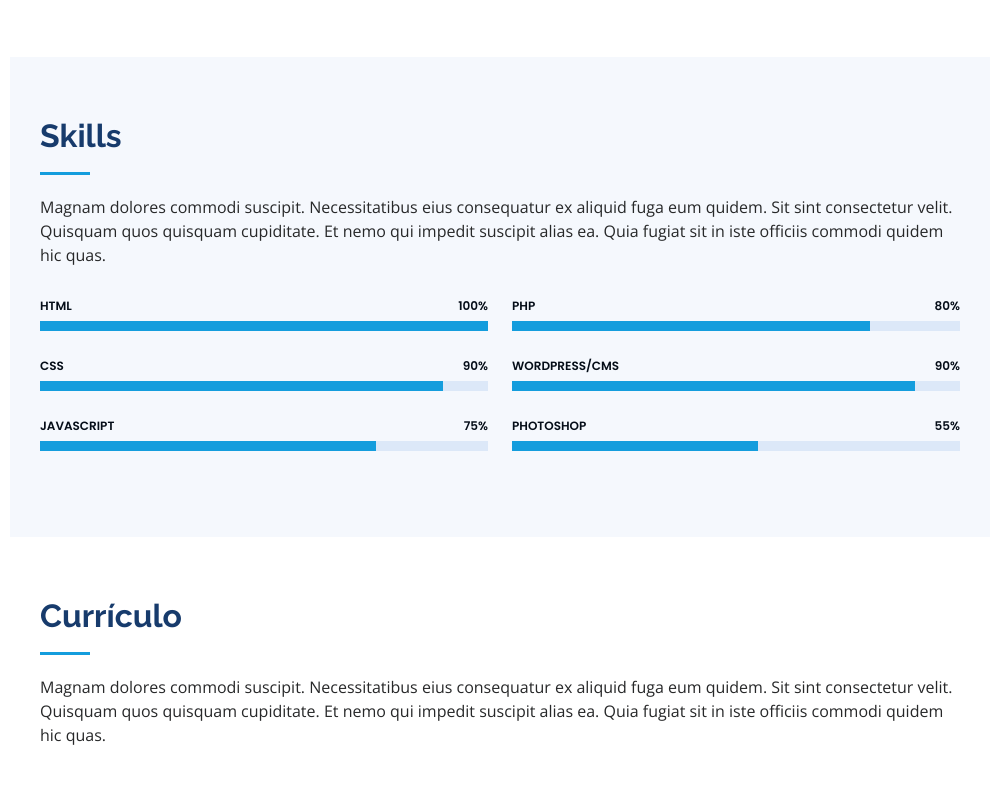
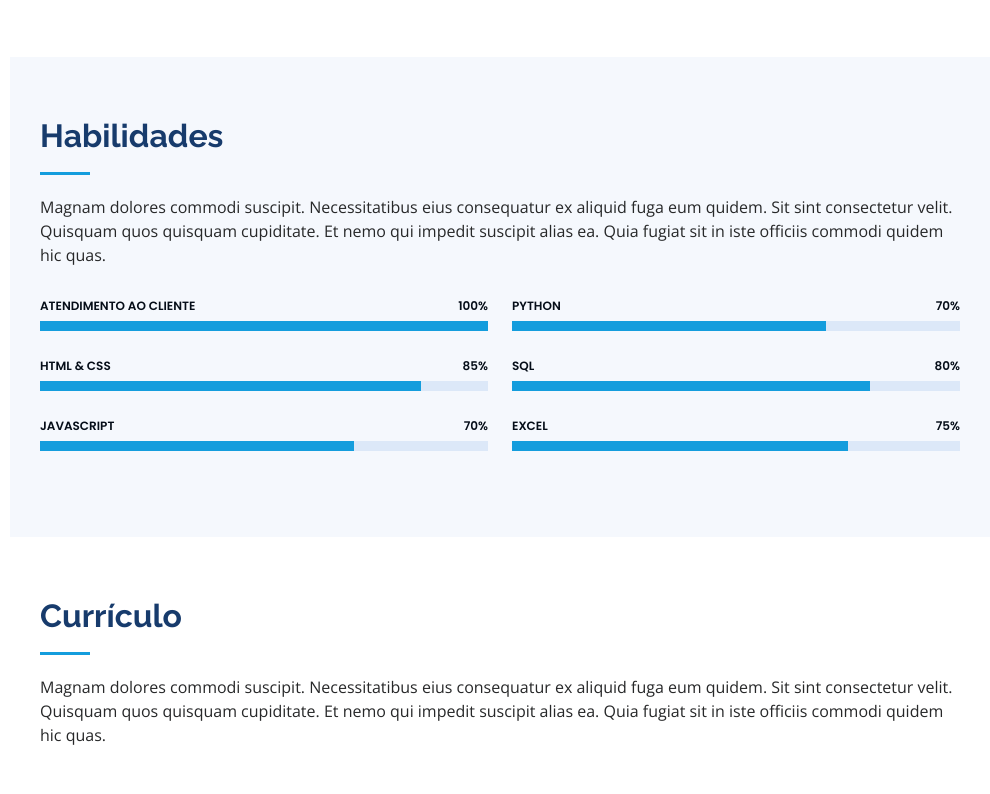
Before and after one commit to vscatine/descomplica_portifolio, a plain HTML site: page index.html in a window 1280 px wide. Shown: the part 1443-2237 px from the top of the page, without its empty margins (290-1280 px from the left). Drawn offline with nearby package versions, Linux system fonts and the light colour scheme.

Commit message:
Ajuste na seção Habilidades/Skills

```diff
--- a/index.html
+++ b/index.html
@@ -127,7 +127,7 @@
       <div class="container">
 
         <div class="section-title">
-          <h2>Skills</h2>
+          <h2>Habilidades</h2>
           <p>Magnam dolores commodi suscipit. Necessitatibus eius consequatur ex aliquid fuga eum quidem. Sit sint consectetur velit. Quisquam quos quisquam cupiditate. Et nemo qui impedit suscipit alias ea. Quia fugiat sit in iste officiis commodi quidem hic quas.</p>
         </div>
 
@@ -136,23 +136,23 @@
           <div class="col-lg-6" data-aos="fade-up">
 
             <div class="progress">
-              <span class="skill">HTML <i class="val">100%</i></span>
+              <span class="skill">Atendimento ao cliente <i class="val">100%</i></span>
               <div class="progress-bar-wrap">
                 <div class="progress-bar" role="progressbar" aria-valuenow="100" aria-valuemin="0" aria-valuemax="100"></div>
               </div>
             </div>
 
             <div class="progress">
-              <span class="skill">CSS <i class="val">90%</i></span>
+              <span class="skill">HTML & CSS<i class="val">85%</i></span>
               <div class="progress-bar-wrap">
-                <div class="progress-bar" role="progressbar" aria-valuenow="90" aria-valuemin="0" aria-valuemax="100"></div>
+                <div class="progress-bar" role="progressbar" aria-valuenow="85" aria-valuemin="0" aria-valuemax="100"></div>
               </div>
             </div>
 
             <div class="progress">
-              <span class="skill">JavaScript <i class="val">75%</i></span>
+              <span class="skill">JavaScript<i class="val">70%</i></span>
               <div class="progress-bar-wrap">
-                <div class="progress-bar" role="progressbar" aria-valuenow="75" aria-valuemin="0" aria-valuemax="100"></div>
+                <div class="progress-bar" role="progressbar" aria-valuenow="70" aria-valuemin="0" aria-valuemax="100"></div>
               </div>
             </div>
 
@@ -161,23 +161,23 @@
           <div class="col-lg-6" data-aos="fade-up" data-aos-delay="100">
 
             <div class="progress">
-              <span class="skill">PHP <i class="val">80%</i></span>
+              <span class="skill">Python<i class="val">70%</i></span>
+              <div class="progress-bar-wrap">
+                <div class="progress-bar" role="progressbar" aria-valuenow="70" aria-valuemin="0" aria-valuemax="100"></div>
+              </div>
+            </div>
+
+            <div class="progress">
+              <span class="skill">SQL<i class="val">80%</i></span>
               <div class="progress-bar-wrap">
                 <div class="progress-bar" role="progressbar" aria-valuenow="80" aria-valuemin="0" aria-valuemax="100"></div>
               </div>
             </div>
 
             <div class="progress">
-              <span class="skill">WordPress/CMS <i class="val">90%</i></span>
+              <span class="skill">Excel<i class="val">75%</i></span>
               <div class="progress-bar-wrap">
-                <div class="progress-bar" role="progressbar" aria-valuenow="90" aria-valuemin="0" aria-valuemax="100"></div>
-              </div>
-            </div>
-
-            <div class="progress">
-              <span class="skill">Photoshop <i class="val">55%</i></span>
-              <div class="progress-bar-wrap">
-                <div class="progress-bar" role="progressbar" aria-valuenow="55" aria-valuemin="0" aria-valuemax="100"></div>
+                <div class="progress-bar" role="progressbar" aria-valuenow="75" aria-valuemin="0" aria-valuemax="100"></div>
               </div>
             </div>
 
```
